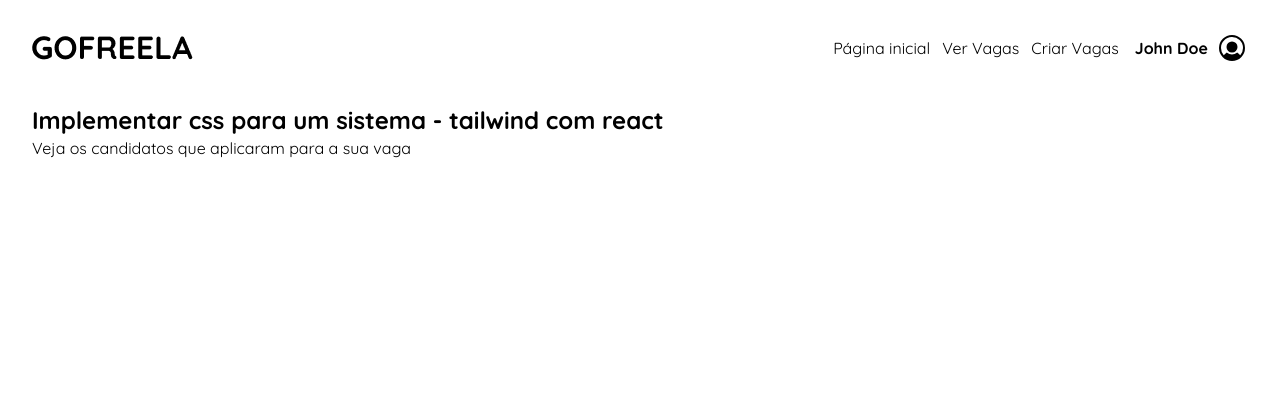
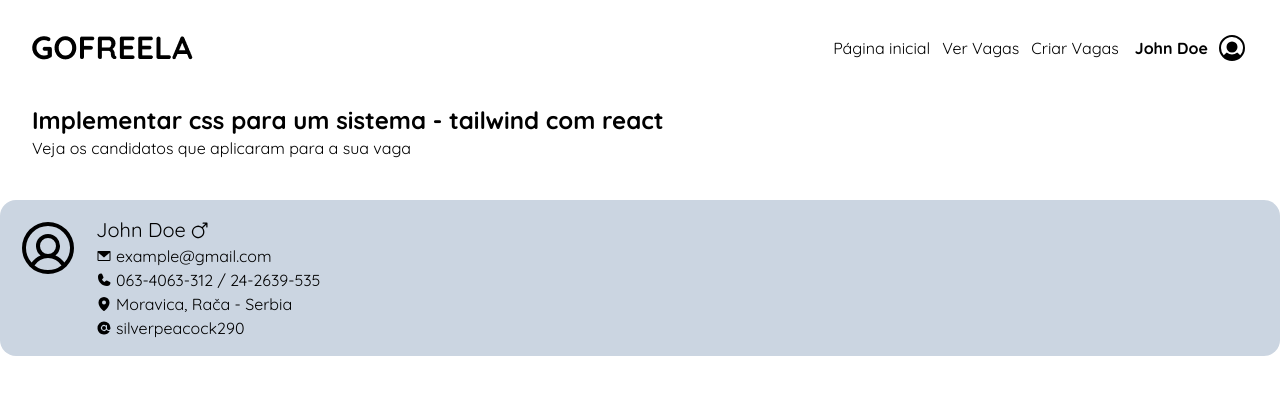
Before and after one commit to Th-Fernandes/gofreela, a React (Vite) app: page / in a window 1280 px wide. Shown: the top 394 px of the page. Built offline with nearby package versions, Linux system fonts and the light colour scheme.

Commit message:
feat: componente UserInfoCard

```diff
--- a/src/App.tsx
+++ b/src/App.tsx
@@ -1,5 +1,6 @@
 import { Container } from "./components/container";
 import { Header } from "./components/header";
+import { UserInfoCard } from "./components/userInfoCard";
 
 export default function App() {
 
@@ -7,10 +8,12 @@ export default function App() {
     <>
       <Header />
 
-      <Container as="section">
+      <Container as="section" className="mb-8 xl:mb-10">
         <h1 className="text-xl md:text-2xl font-bold">Implementar css para um sistema - tailwind com react</h1>
         <p>Veja os candidatos que aplicaram para a sua vaga</p>
       </Container>
+
+      <ul><UserInfoCard /></ul>
     </>
   )
 }
--- /dev/null
+++ b/src/components/userInfoCard.tsx
@@ -0,0 +1,35 @@
+import { At, EnvelopeSimple, GenderMale, MapPin, Phone, UserCircle } from "@phosphor-icons/react";
+
+export function UserInfoCard() {
+  return (
+    <li className="bg-slate-300 rounded-2xl p-4 flex gap-4 hover:bg-slate-400 transition ease-out">
+      <UserCircle size={64} />
+
+      <div>
+        <div className="flex gap-1 items-center text-xl">
+          <h2>John Doe</h2>
+          <GenderMale />
+        </div>
+
+        <ul>
+          <li className="flex gap-1 items-center">
+            <EnvelopeSimple weight="fill"/>
+            <span>example@gmail.com</span>
+          </li>
+          <li className="flex gap-1 items-center">
+            <Phone weight="fill"/>
+            <span>063-4063-312 / 24-2639-535</span>
+          </li>
+          <li className="flex gap-1 items-center">
+            <MapPin weight="fill"/>
+            <span>Moravica, Rača - Serbia</span>
+          </li>
+          <li className="flex gap-1 items-center">
+            <At weight="fill" />
+            <span>silverpeacock290</span>
+          </li>
+        </ul>
+      </div>
+    </li>
+  )
+}
```
